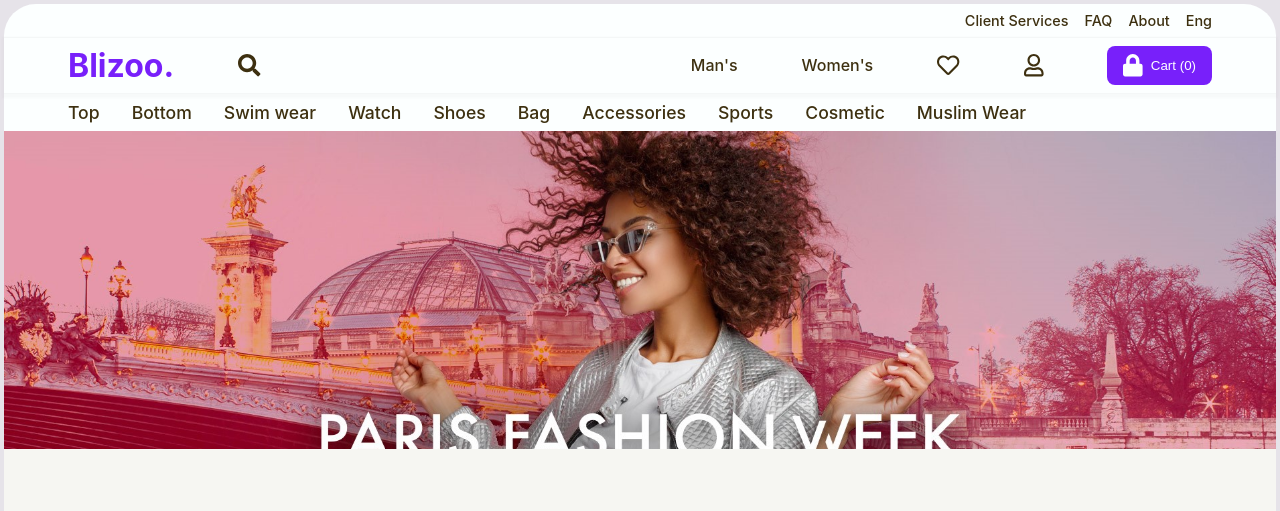
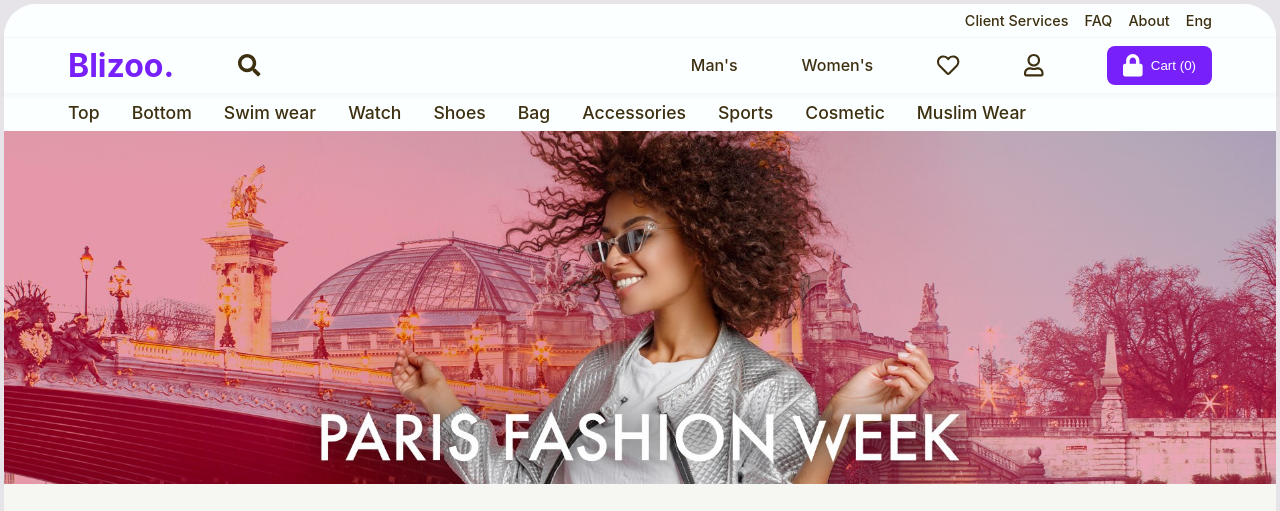
Before and after one commit to dandyling/ecommerce-site-ui, a Next.js app: page / in a window 1280 px wide. Shown: the top 511 px of the page. Built offline with nearby package versions, Linux system fonts and the light colour scheme.

Commit message:
fix: :bug: Fix the size of the cover image

```diff
--- a/pages/index.tsx
+++ b/pages/index.tsx
@@ -62,7 +62,7 @@ export default function Home({ products, coupons }) {
               minWidth={"100%"}
               src="/images/cover-image.jpg"
               alt="Women fashion"
-              aspectRatio="4 / 1"
+              aspectRatio="3.6 / 1"
             />
           </section>
           <section className={styles.main__segment}>
```
